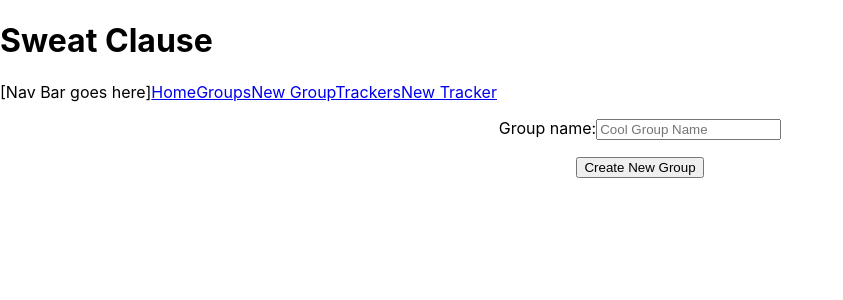
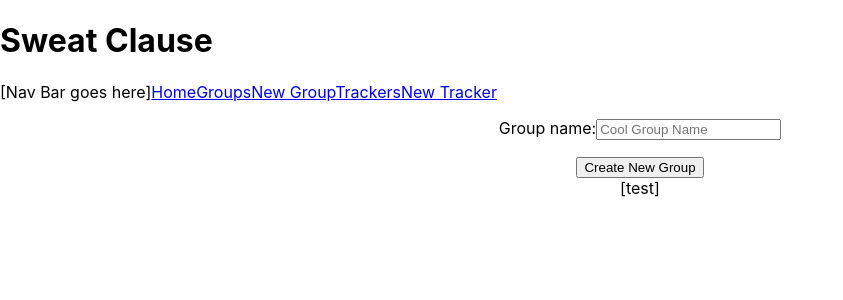
Before and after one commit to christopherkalfas/scmay2020, a React (Create React App) app in the folder client/: page /#/groups/new in a window 1280 px wide. Shown: the top 300 px of the page, without its empty margins (0-843 px from the left). Built offline with nearby package versions, Linux system fonts and the light colour scheme.

Commit message:
Got the routing working, but trying to figure out the best way to render indivdual group id show page data.

```diff
--- a/client/src/App.js
+++ b/client/src/App.js
@@ -23,7 +23,9 @@ function App() {
       <div className="App">
         <Route exact path="/groups" component={GroupList} />
         <Route exact path="/groups/new" component={NewGroup} />
-        <Route path="/groups/:id" component={GroupShow} />
+        <Route path="/groups/:id" render={({match,history})=>{
+          return <GroupShow history={history} groupId={match.params.id}/>
+        }} />
         <Route exact path="/" component={Home} />
         <Route exact path="/trackers" component={TrackerList} />
         <Route exact path="/trackers/new" component={NewTracker} />
--- a/client/src/components/groupComponents/GroupList.jsx
+++ b/client/src/components/groupComponents/GroupList.jsx
@@ -1,12 +1,11 @@
 import React from 'react'
-import {
-    BrowserRouter as Router,
+import {  BrowserRouter as Router,
     Switch,
-    Route,
-    Link
-} from 'react-router-dom';
+    Link,
+    Route } from 'react-router-dom';
 import axios from 'axios'
 import GroupShow from "./GroupShow"
+
 
 
 
@@ -21,36 +20,38 @@ class GroupList extends React.Component {
        axios.get('/api/v1/groups')
         .then(resp => {
             this.setState({groups: resp.data})
+            console.log(resp.data)
         })
         .catch(data => {
             debugger
         })
     }
 
-   render(){
-    const groups = this.state.groups.map((group,index)=> {
-        return (
+    render(){
+        const groups = this.state.groups.map((group,index)=> {
+            return (
+            <li key={index}>
+                <Link to={`/groups/${group.id}`}>{group.name}</Link>
+            </li>)
+        })
+        return(
+            <div className="group-list">
 
-            <li key={index}>
-                <Link to ={`/groups/${group.id}`}>{group.name}</Link>
-            </li>
+                All Groups
+                {groups}
+
+            </div>
+        )
+    }
+    }
 
 
 
-        )
-    })
-        return(
 
-            <div className="group-list">
-                <ul>
-                    {groups}
-                </ul>
-            </div>
-
-        )
-    }
+export default GroupList
 
 
-}
 
-export default GroupList
+
+
+{/* <Link to={`/groups/${group.id}`}>{group.name}</Link> */}
--- a/client/src/components/groupComponents/GroupShow.jsx
+++ b/client/src/components/groupComponents/GroupShow.jsx
@@ -1,11 +1,13 @@
 import React from 'react'
 
-const GroupShow = (group) => (
-    <div className="group-show-container">
-        <h1>
-            {group.name}
-        </h1>
-    </div>
+
+const GroupShow = (props) => (
+
+        <div>
+            {props.name}
+            [test]
+        </div>
+
 )
 
 export default GroupShow
```
Also changed, not shown: client/src/components/groupComponents/GroupContainer.jsx (deleted, +0 -25 lines).
